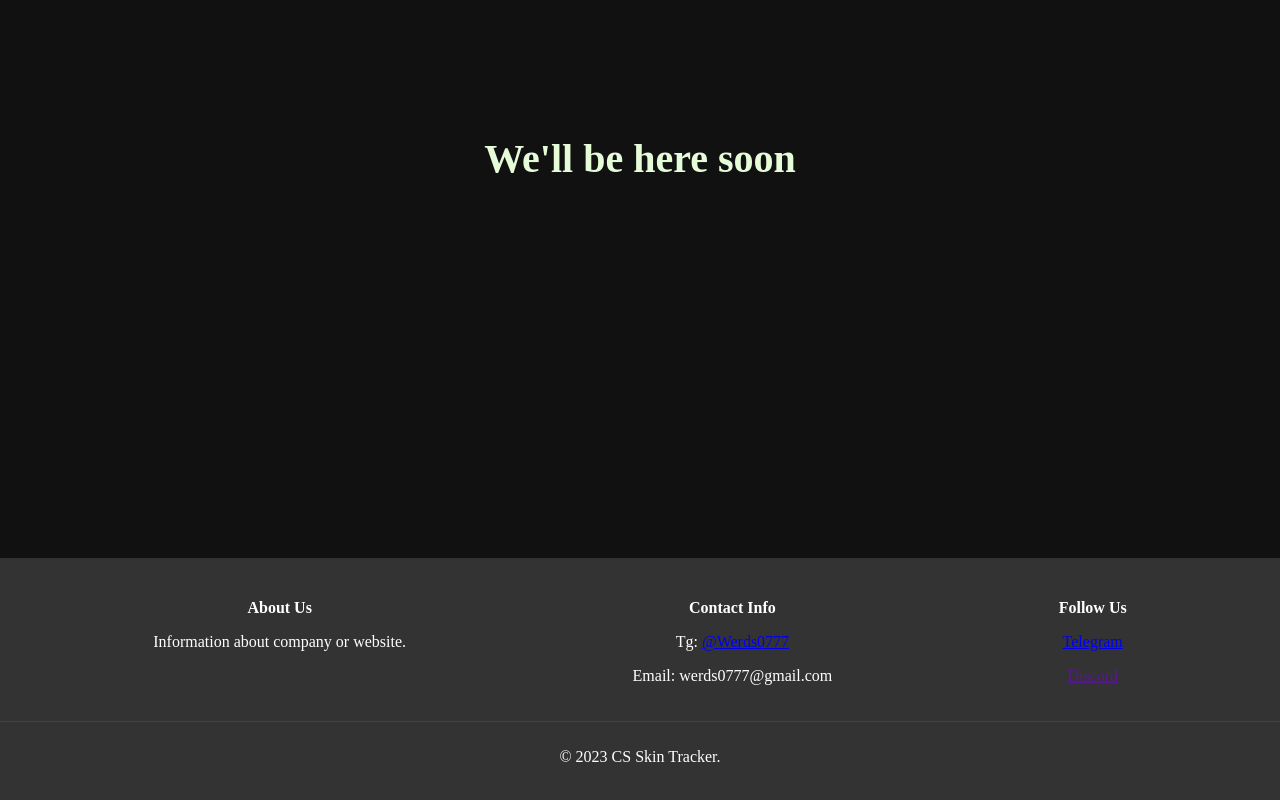
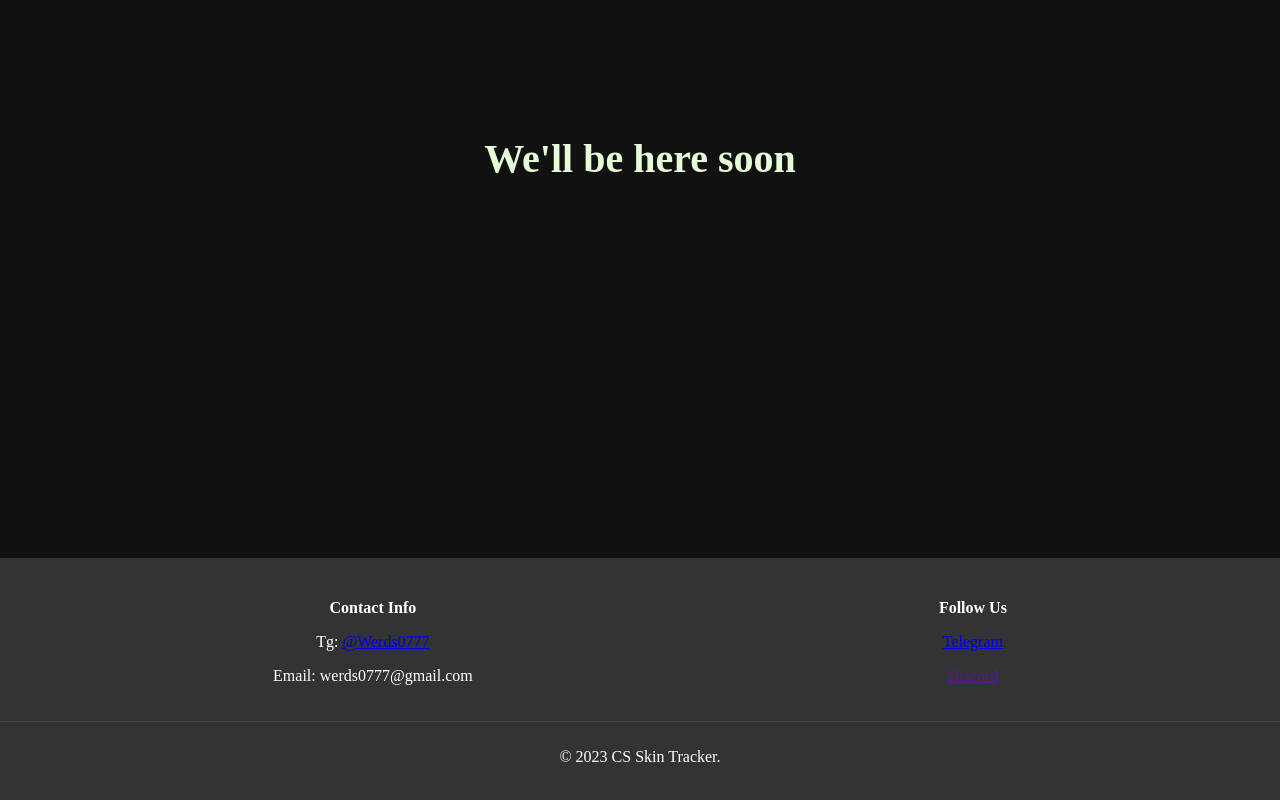
Before and after one commit to Pervyy777/CS-Skin-Tracker-Site, a Next.js app: page / in a window 1280 px wide. Shown: the part 308-1108 px from the top of the page. Built offline with nearby package versions, Linux system fonts and the light colour scheme.

Commit message:
deleated unneeded info from footer

```diff
--- a/components/Footer.js
+++ b/components/Footer.js
@@ -5,10 +5,6 @@ const Footer = () => {
     return (
         <footer className={styles.footer}>
             <div className={styles.footerContent}>
-                <div className={styles.footerSection}>
-                    <h4>About Us</h4>
-                    <p>Information about company or website.</p>
-                </div>
                 <div className={styles.footerSection}>
                     <h4>Contact Info</h4>
                     <p>Tg: <Link href="https://t.me/Werds0777" target="_blank">@Werds0777</Link></p>
```
